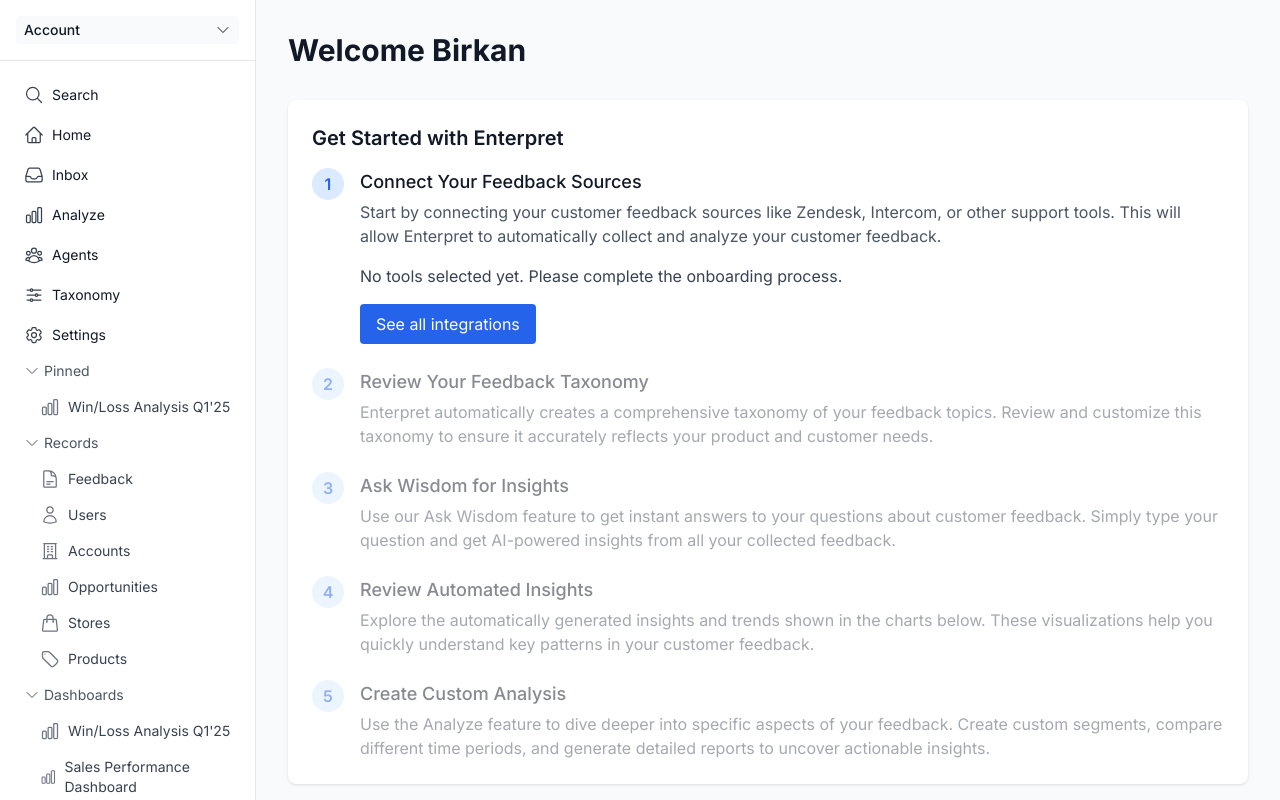
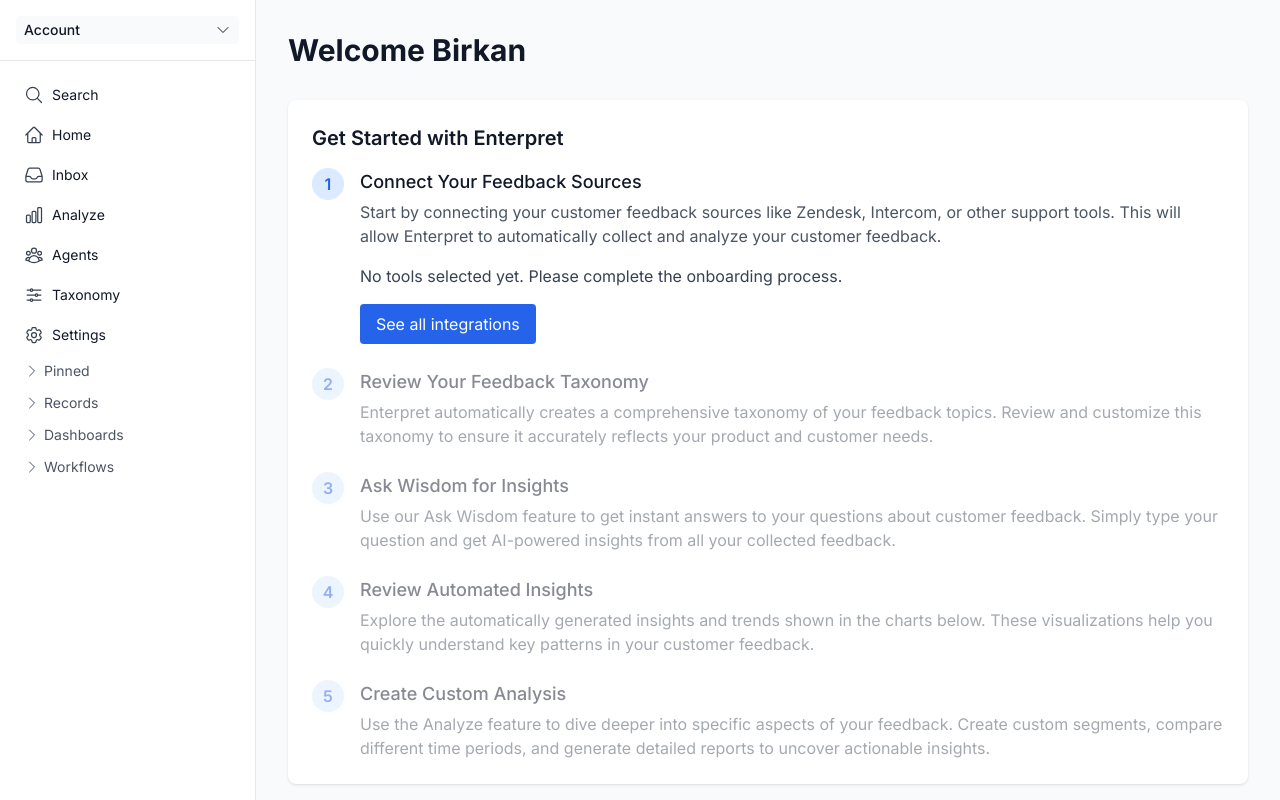
Before and after one commit to birkanicacan/proj-phx-dev, a Next.js app: page /home in a window 1280 px wide. Built offline with nearby package versions, Linux system fonts and the light colour scheme; sample sign-in values are in the browser's storage.

Commit message:
left sidebar collapsed default and create new plus sign complete

```diff
--- a/app/components/Sidebar.tsx
+++ b/app/components/Sidebar.tsx
@@ -18,6 +18,7 @@ import {
   ShoppingCartIcon,
   TagIcon,
   DocumentTextIcon,
+  PlusIcon,
 } from '@heroicons/react/24/outline';
 
 interface SectionProps {
@@ -29,21 +30,27 @@ interface SectionProps {
   }[];
   isExpanded: boolean;
   onToggle: () => void;
+  showCreateButton?: boolean;
 }
 
-const Section = ({ title, items, isExpanded, onToggle }: SectionProps) => {
+const Section = ({ title, items, isExpanded, onToggle, showCreateButton = false }: SectionProps) => {
   return (
     <div className="mt-4">
       <button
         onClick={onToggle}
-        className="flex items-center w-full px-2 py-1 text-sm text-gray-600 hover:bg-gray-100 rounded"
+        className="group flex items-center justify-between w-full px-2 py-1 text-sm text-gray-600 hover:bg-gray-100 rounded"
       >
-        {isExpanded ? (
-          <ChevronDownIcon className="w-4 h-4 mr-1" />
-        ) : (
-          <ChevronRightIcon className="w-4 h-4 mr-1" />
+        <div className="flex items-center">
+          {isExpanded ? (
+            <ChevronDownIcon className="w-4 h-4 mr-1" />
+          ) : (
+            <ChevronRightIcon className="w-4 h-4 mr-1" />
+          )}
+          {title}
+        </div>
+        {showCreateButton && (
+          <PlusIcon className="w-4 h-4 opacity-0 group-hover:opacity-100 transition-opacity" />
         )}
-        {title}
       </button>
       {isExpanded && (
         <div className="ml-4 mt-1">
@@ -75,10 +82,10 @@ const Section = ({ title, items, isExpanded, onToggle }: SectionProps) => {
 
 export default function Sidebar() {
   const [expandedSections, setExpandedSections] = useState({
-    pinned: true,
-    records: true,
-    dashboards: true,
-    workflows: true,
+    pinned: false,
+    records: false,
+    dashboards: false,
+    workflows: false,
   });
 
   const toggleSection = (section: keyof typeof expandedSections) => {
@@ -158,6 +165,7 @@ export default function Sidebar() {
           items={recordsItems}
           isExpanded={expandedSections.records}
           onToggle={() => toggleSection('records')}
+          showCreateButton={true}
         />
         <Section
           title="Dashboards"
@@ -173,12 +181,14 @@ export default function Sidebar() {
           ]}
           isExpanded={expandedSections.dashboards}
           onToggle={() => toggleSection('dashboards')}
+          showCreateButton={true}
         />
         <Section
           title="Workflows"
           items={[]}
           isExpanded={expandedSections.workflows}
           onToggle={() => toggleSection('workflows')}
+          showCreateButton={true}
         />
       </nav>
     </div>
```
